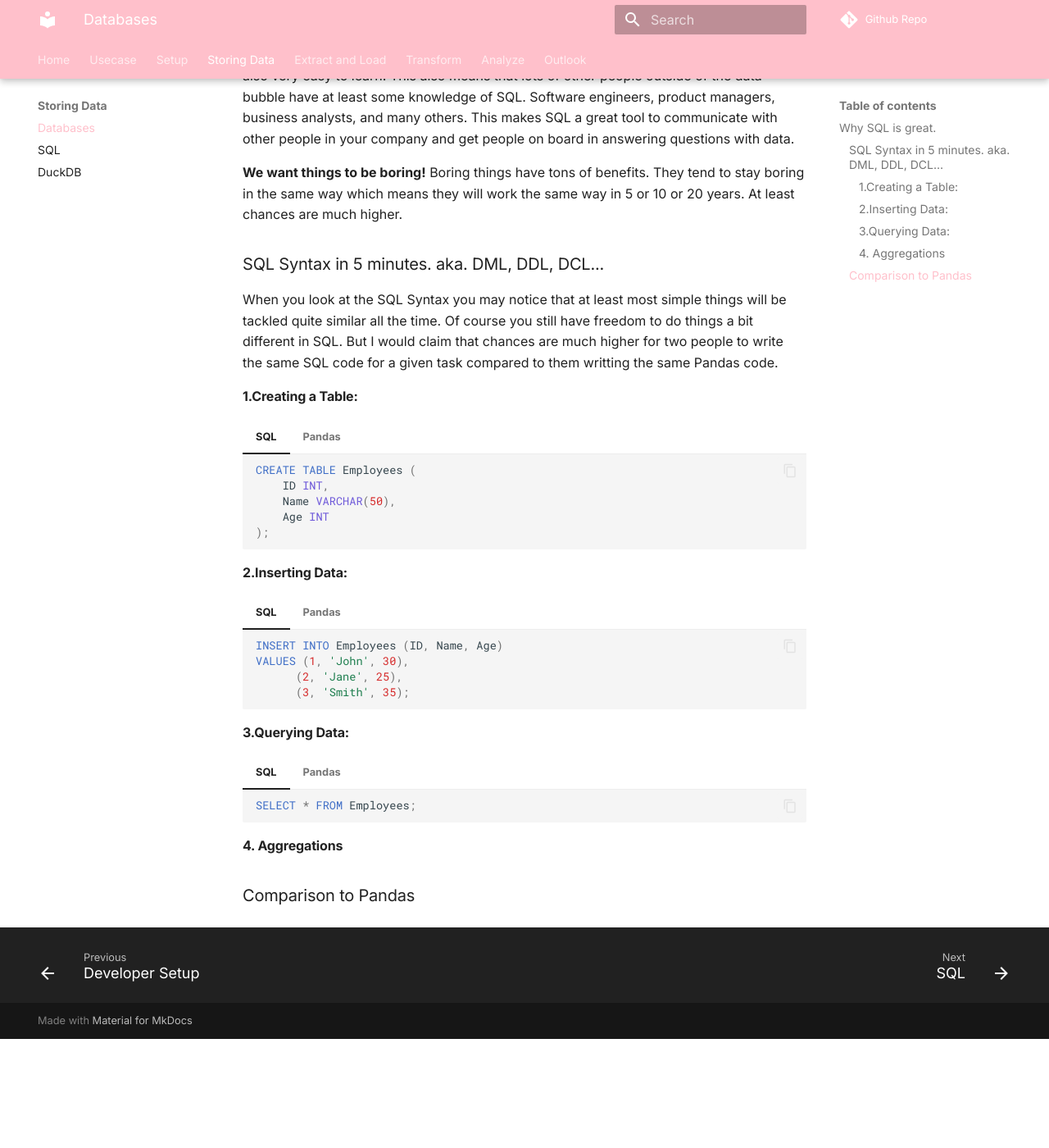
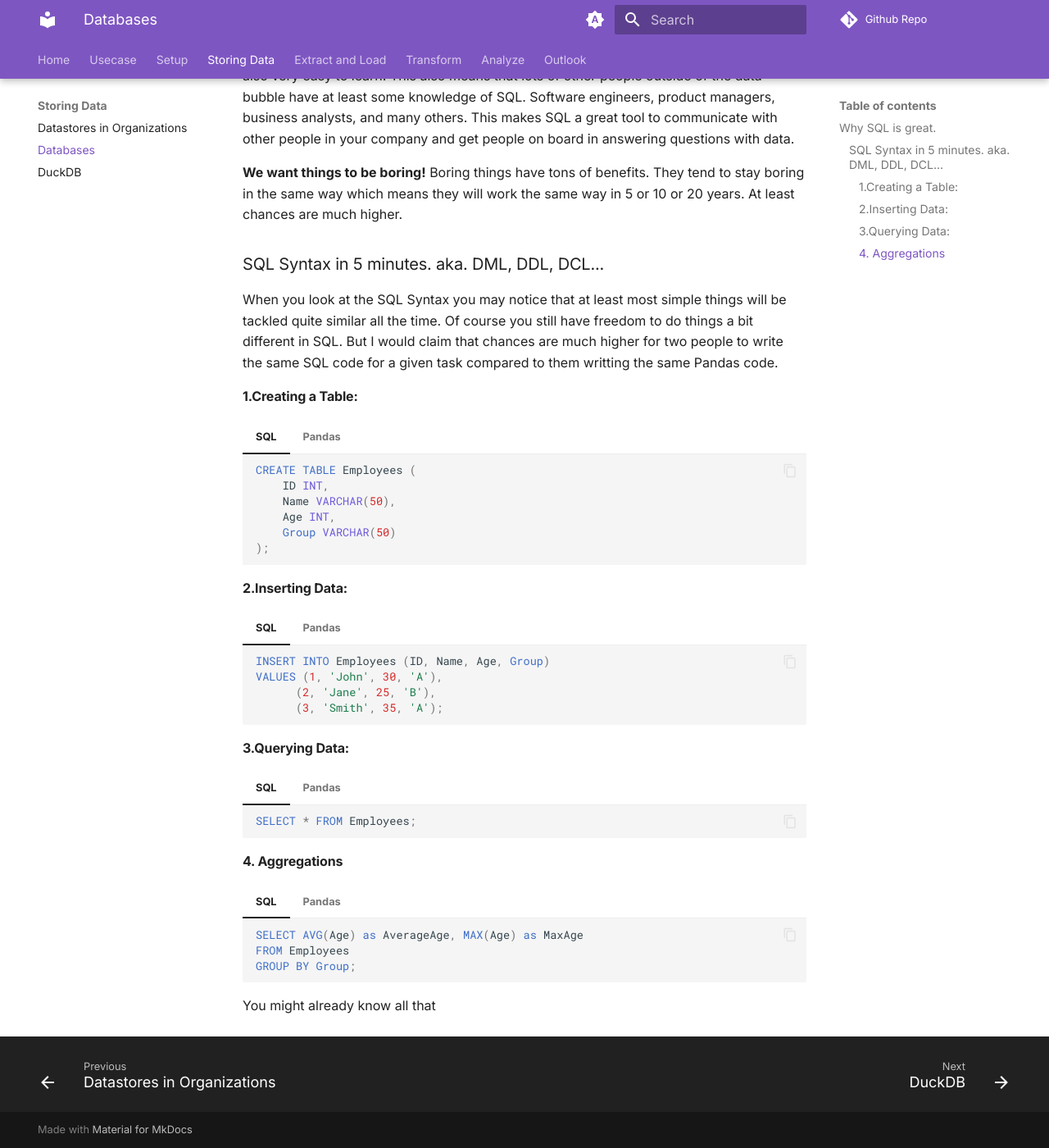
Before and after one commit to rogall-e/DSSG-Data-Engineering-Workshop, an MkDocs documentation site: the page built from docs/1_store/databases.md, in a window 1280 px wide and 1400 px high, scrolled down 629 px. Shown: the whole window at 82% size. Built offline with MkDocs 1.6.1 and Material for MkDocs 9.7.7, drawn with Linux system fonts in a browser that asks for light colours; comment, search, counter and statistics services are not loaded; before the commit the page ends 1896 px from its top, so only the background shows below that.

````diff
--- a/docs/1_store/databases.md
+++ b/docs/1_store/databases.md
@@ -26,7 +26,8 @@ When you look at the SQL Syntax you may notice that at least most simple things
     CREATE TABLE Employees (
         ID INT,
         Name VARCHAR(50),
-        Age INT
+        Age INT,
+        Group VARCHAR(50)
     );
     ```
 
@@ -34,17 +35,17 @@ When you look at the SQL Syntax you may notice that at least most simple things
 
     ``` Python
     import pandas as pd
-    df = pd.DataFrame(columns=['ID', 'Name', 'Age'])
+    df = pd.DataFrame(columns=['ID', 'Name', 'Age', 'Group'])
     ```
 
 #### 2.Inserting Data:
 === "SQL"
 
     ``` sql
-    INSERT INTO Employees (ID, Name, Age)
-    VALUES (1, 'John', 30),
-          (2, 'Jane', 25),
-          (3, 'Smith', 35);
+    INSERT INTO Employees (ID, Name, Age, Group)
+    VALUES (1, 'John', 30, 'A'),
+          (2, 'Jane', 25, 'B'),
+          (3, 'Smith', 35, 'A');
     ```
 
 === "Pandas"
@@ -53,6 +54,7 @@ When you look at the SQL Syntax you may notice that at least most simple things
     data = {'ID': [1, 2, 3],
             'Name': ['John', 'Jane', 'Smith'],
             'Age': [30, 25, 35]}
+            'Group': ['A', 'B', 'A']}
     df = pd.DataFrame(data)
     ```
 
@@ -70,4 +72,18 @@ When you look at the SQL Syntax you may notice that at least most simple things
     ```
 
 #### 4. Aggregations
-### Comparison to Pandas
+=== "SQL"
+
+    ``` sql
+    SELECT AVG(Age) as AverageAge, MAX(Age) as MaxAge
+    FROM Employees
+    GROUP BY Group;
+    ```
+
+=== "Pandas"
+
+    ``` Python
+    grouped_df = df.groupby('Group').mean()
+    ```
+
+You might already know all that
--- a/mkdocs.yml
+++ b/mkdocs.yml
@@ -7,37 +7,47 @@ nav:
   - Setup:
       - Developer Setup: 0_getstarted/developer-setup.md
   - Storing Data:
+      - Datastores in Organizations: 1_store/data-in-orgs.md
       - Databases: 1_store/databases.md
-      - SQL: 1_store/sql.md
       - DuckDB: 1_store/duckdb.md
   - Extract and Load:
       - Material: 2_extract/material.md
   - Transform:
       - Material: 3_transform/material.md
   - Analyze:
-      - Material: 4_analyze/material.md
-  - Outlook: 5_outlook/next-steps.md
+      - Material: 4_analyze/dashboarding-tools.md
+  - Outlook:
+      - Applying your new skills: 5_outlook/applying-your-skills.md
+      - Learning More: 5_outlook/learning-more.md
 theme:
   language: en
   name: material
   font:
     text: Inter
     code: Roboto Mono
-  theme:
-    palette:
-      # Palette toggle for light mode
-      - media: "(prefers-color-scheme: light)"
-        scheme: default
-        toggle:
-          icon: material/brightness-7
-          name: Switch to dark mode
+  palette:
+    # Palette toggle for automatic mode
+    - media: "(prefers-color-scheme)"
+      primary: deep purple
+      toggle:
+        icon: material/brightness-auto
+        name: Switch to light mode
 
-      # Palette toggle for dark mode
-      - media: "(prefers-color-scheme: dark)"
-        scheme: slate
-        toggle:
-          icon: material/brightness-4
-          name: Switch to light mode
+    # Palette toggle for light mode
+    - media: "(prefers-color-scheme: light)"
+      scheme: default
+      primary: deep purple
+      toggle:
+        icon: material/brightness-7
+        name: Switch to dark mode
+
+    # Palette toggle for dark mode
+    - media: "(prefers-color-scheme: dark)"
+      scheme: slate
+      primary: deep purple
+      toggle:
+        icon: material/brightness-4
+        name: Switch to system preference
   features:
     - content.code.annotate
     - content.tooltips
````
Also changed, not shown: README.md (+31 -1 lines), docs/0_getstarted/developer-setup.md (+1 -4 lines), docs/0_getstarted/usecase.md (+9 -4 lines), docs/1_store/data-in-orgs.md (added, +21 -0 lines), docs/4_analyze/dashboarding-tools.md (added, +33 -0 lines), docs/4_analyze/material.md (deleted, +0 -9 lines), docs/5_outlook/applying-your-skills.md (added, +14 -0 lines), docs/5_outlook/learning-more.md (added, +29 -0 lines), docs/5_outlook/next-steps.md (deleted, +0 -22 lines), docs/5_outlook/summing-up.md (added, +1 -0 lines), docs/index.md (+2 -2 lines), docs/1_store/databases-next-steps.md (added), docs/1_store/sql.md (deleted), docs/assets/img/pokemon-flood.png (added), 1 more files, 1 other file.
